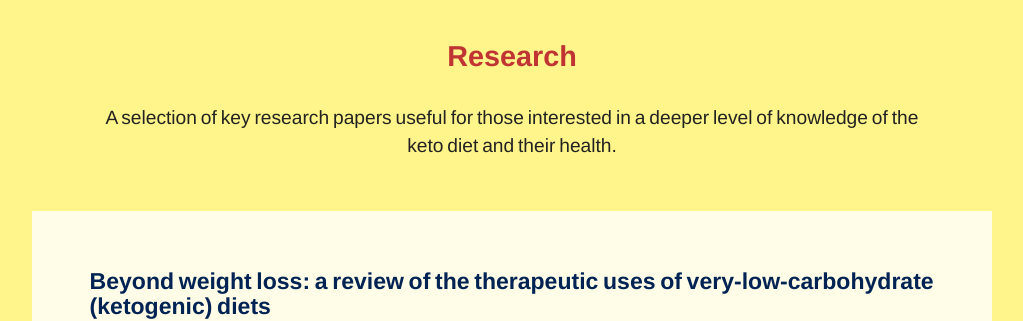
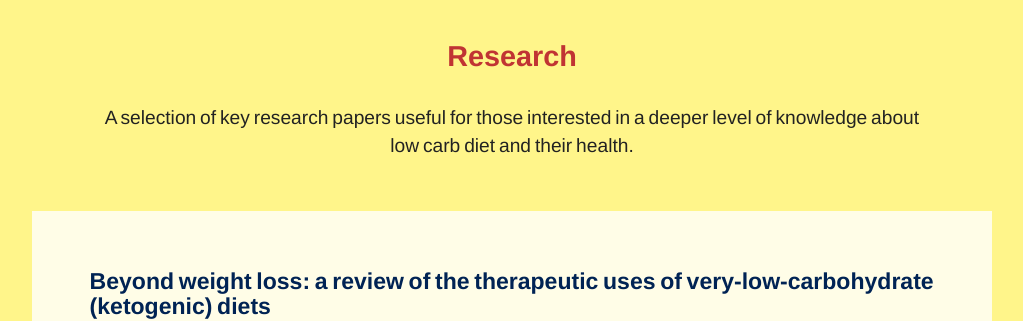
Before and after one commit to martincf/ketolifecoach, a Jekyll site: the page built from research.md, in a window 1280 px wide. Shown: the part 273-594 px from the top of the page, without its empty margins (128-1151 px from the left). Built offline with Jekyll 4.4.1, drawn with Linux system fonts in a browser that asks for light colours; some web fonts are replaced.

```diff
--- a/_sass/_events.scss
+++ b/_sass/_events.scss
@@ -78,3 +78,10 @@
     text-decoration: underline;
   }
 }
+.section.virtualevents {
+  background-color: lighten($brandcolor3,15%);
+  margin-bottom: 0;
+  .event {
+    margin-bottom: 0;
+  }
+}
--- a/research.md
+++ b/research.md
@@ -5,4 +5,4 @@ intro: ""
 tags: research
 ---
 
-A selection of key research papers useful for those interested in a deeper level of knowledge of the keto diet and their health.
+A selection of key research papers useful for those interested in a deeper level of knowledge about low carb diet and their health.
```
Also changed, not shown: _includes/events.html (+16 -0 lines), _includes/stripe.html (+32 -0 lines), 4 other files.
